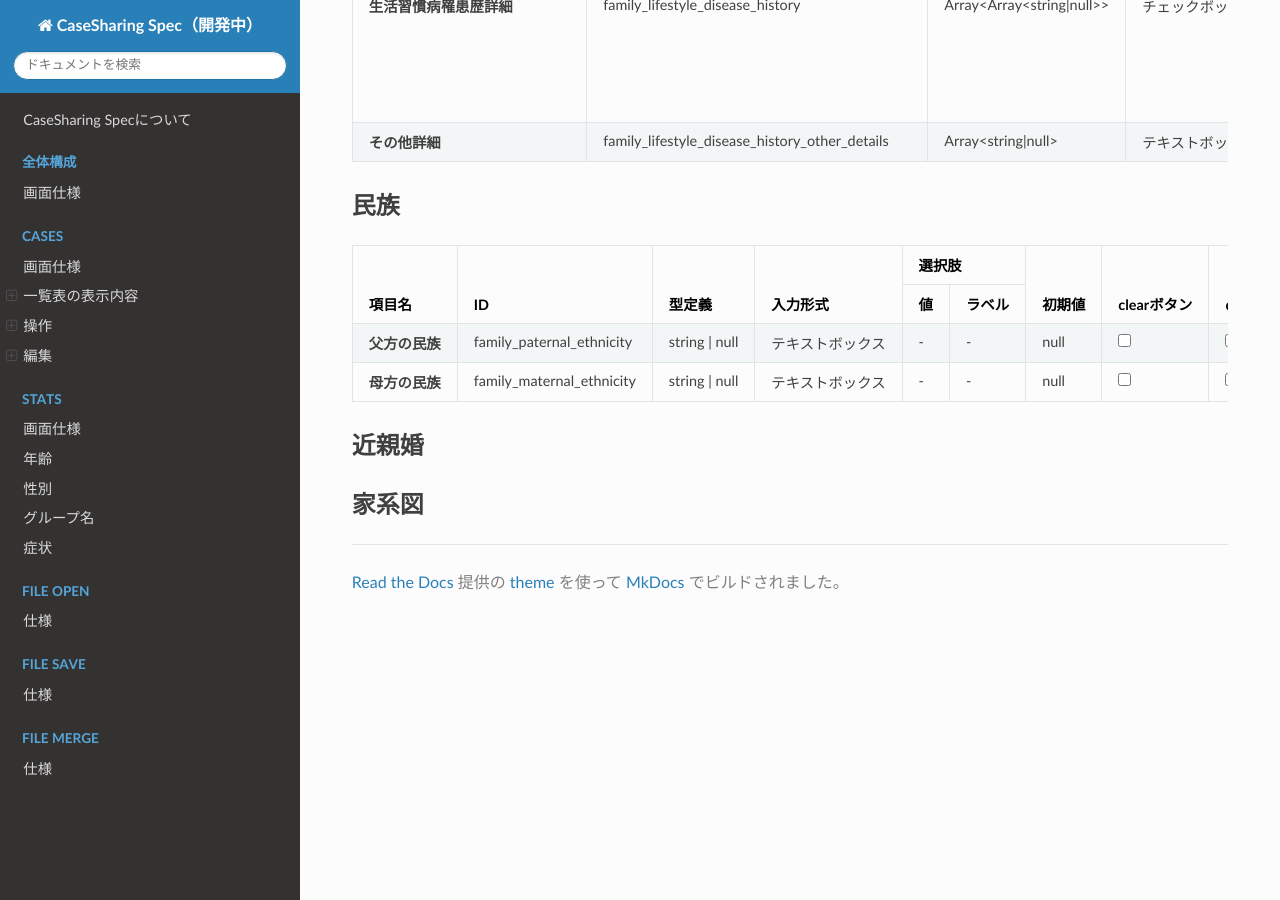
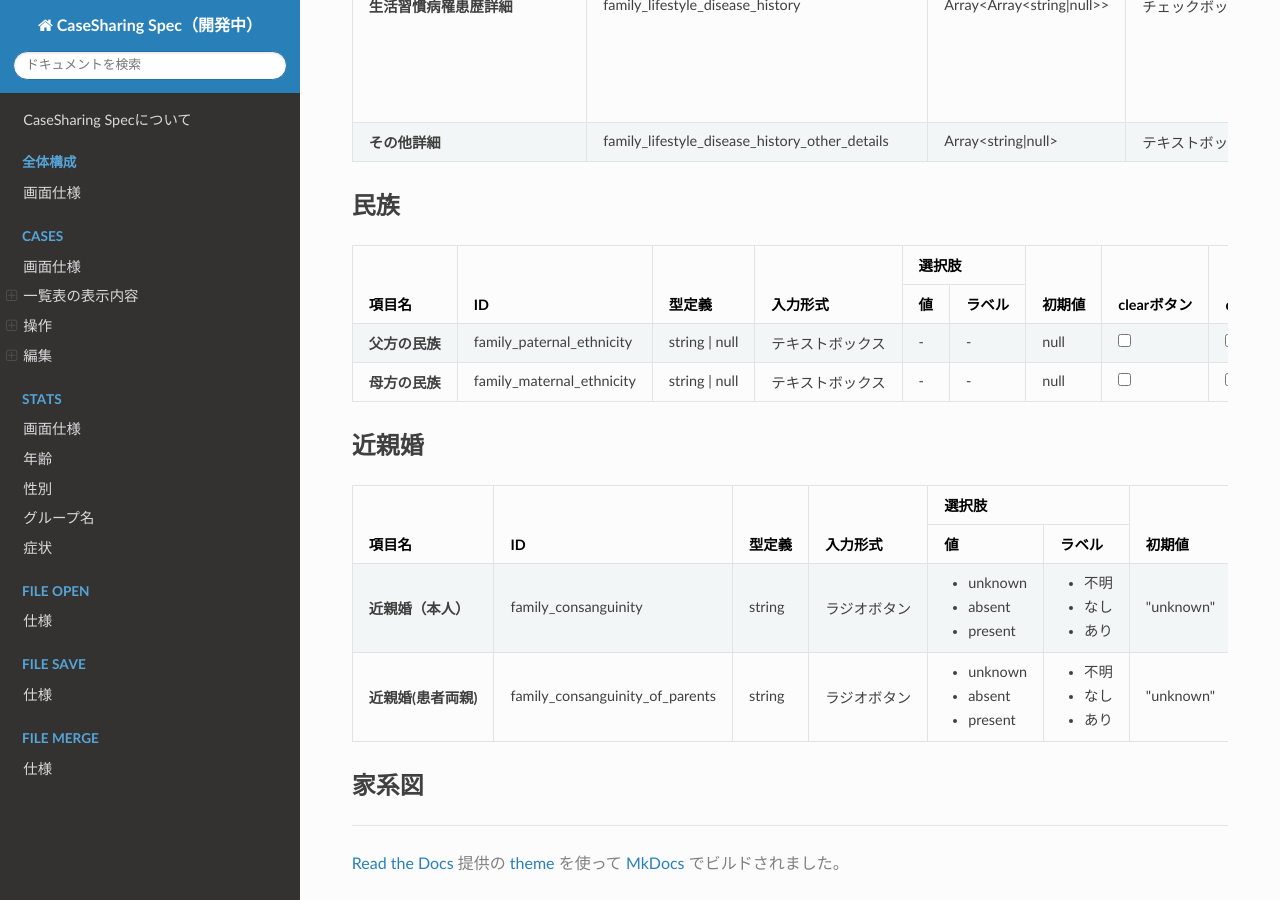
Before and after one commit to PubCaseFinder/pubcasefinder_spec, an MkDocs documentation site: the page built from docs/cases/edit/family-info.md, in a window 1280 px wide and 900 px high, scrolled down 2955 px. Built offline with MkDocs 1.6.1, drawn with Linux system fonts in a browser that asks for light colours; nearby versions of some CDN libraries.

Commit message:
編集>家系>近親婚

```diff
--- a/docs/cases/edit/family-info.md
+++ b/docs/cases/edit/family-info.md
@@ -596,4 +596,77 @@
 
 ## 近親婚 {: #consanguinity}
 
+<table>
+  <thead>
+    <tr>
+      <th rowspan="2">項目名</th>
+      <th rowspan="2">ID</th>
+      <th rowspan="2">型定義</th>
+      <th rowspan="2">入力形式</th>
+      <th colspan="2">選択肢</th>
+      <th rowspan="2">初期値</th>
+      <th rowspan="2">clearボタン</th>
+      <th rowspan="2">deleteボタン</th>
+      <th rowspan="2">Phenopackets</th>
+      <th rowspan="2">備考</th>
+    </tr>
+    <tr>
+      <th>値</th>
+      <th>ラベル</th>
+    </tr>
+  </thead>
+  <tbody>
+    <tr>
+      <td><strong>近親婚（本人）</strong></td>
+      <td>family_consanguinity</td>
+      <td>string</td>
+      <td>ラジオボタン</td>
+      <td>
+        <ul>
+          <li>unknown</li>
+          <li>absent</li>
+          <li>present</li>
+        </ul>
+      </td>
+      <td>
+        <ul>
+          <li>不明</li>
+          <li>なし</li>
+          <li>あり</li>
+        </ul>
+      </td>
+      <td>"unknown"</td>
+      <td><input type="checkbox" class="readonly-input" checked /></td>
+      <td><input type="checkbox" class="readonly-input" /></td>
+      <td></td>
+      <td></td>
+    </tr>
+    <tr>
+      <td><strong>近親婚(患者両親)</strong></td>
+      <td>family_consanguinity_of_parents</td>
+      <td>string</td>
+      <td>ラジオボタン</td>
+      <td>
+        <ul>
+          <li>unknown</li>
+          <li>absent</li>
+          <li>present</li>
+        </ul>
+      </td>
+      <td>
+        <ul>
+          <li>不明</li>
+          <li>なし</li>
+          <li>あり</li>
+        </ul>
+      </td>
+      <td>"unknown"</td>
+      <td><input type="checkbox" class="readonly-input" checked /></td>
+      <td><input type="checkbox" class="readonly-input" /></td>
+      <td></td>
+      <td></td>
+    </tr>
+  </tbody>
+</table>
+
 ## 家系図 {: #pedigree}
```
